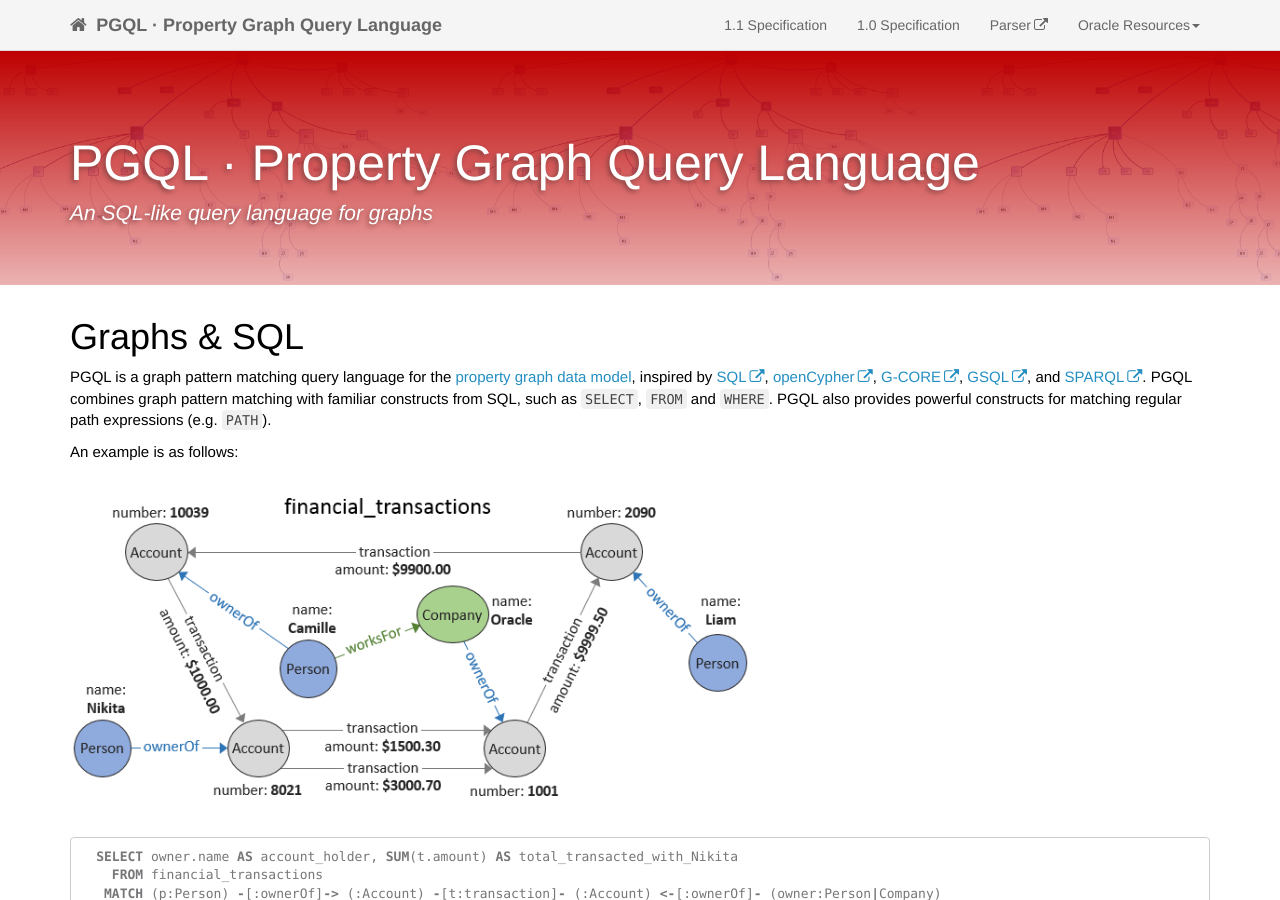
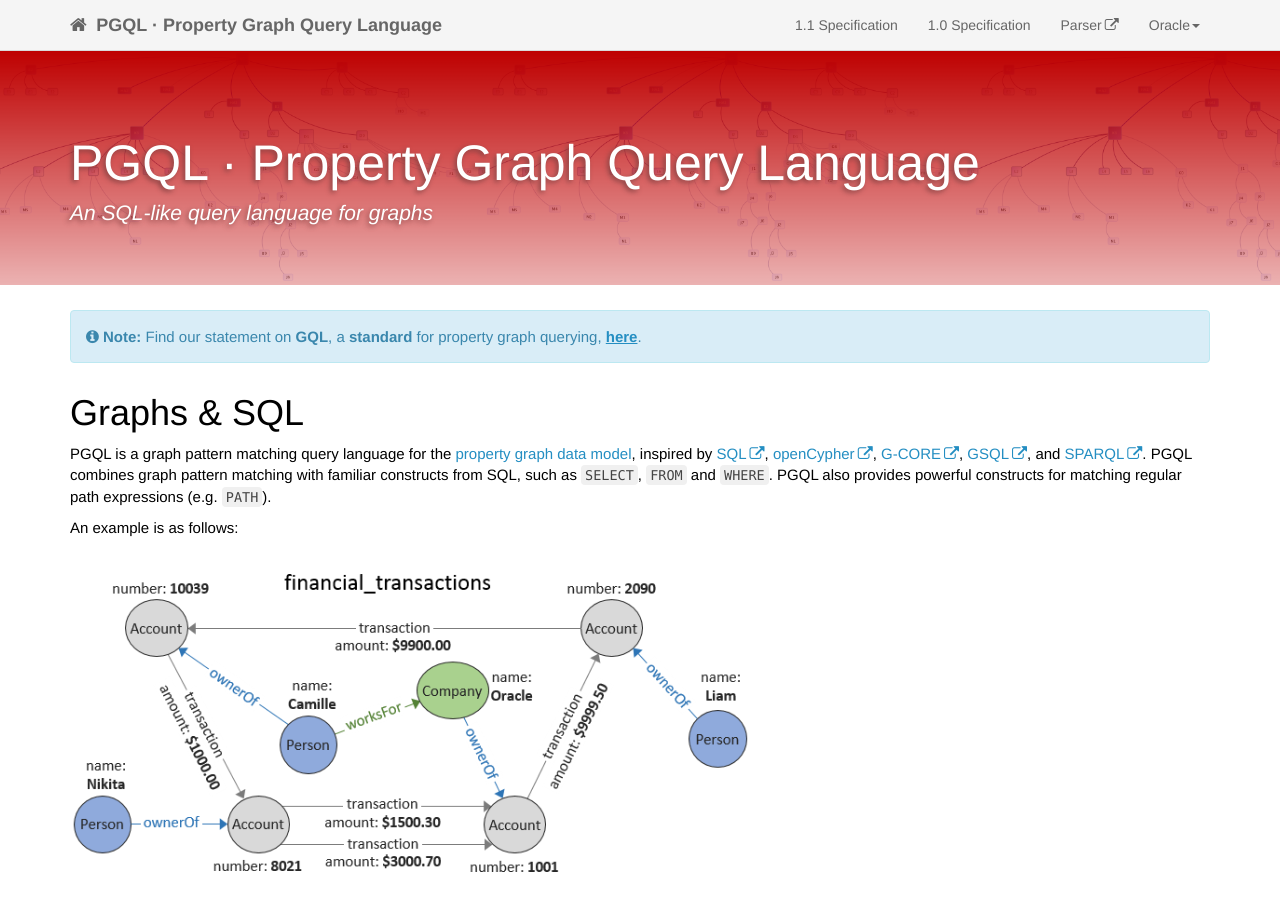
Before and after one commit to oracle/pgql-lang, a Jekyll site: the page built from index.md, in a window 1280 px wide and 900 px high. Built offline with Jekyll 4.4.1, drawn with Linux system fonts in a browser that asks for light colours; nearby versions of some CDN libraries; comment, search, counter and statistics services are not loaded.

Commit message:
GQL statement

```diff
--- a/_data/topnav.yml
+++ b/_data/topnav.yml
@@ -26,7 +26,7 @@ topnav:
 topnav_dropdowns:
 - title: Topnav dropdowns
   folders:
-    - title: Oracle Resources
+    - title: Oracle
       folderitems:
         - title: Oracle Spatial and Graph
           external_url: https://www.oracle.com/database/spatial/index.html
--- a/_layouts/default.html
+++ b/_layouts/default.html
@@ -79,7 +79,7 @@
 <div class="container">
   <div class="col-lg-12">&nbsp;</div>
 
-    {% if page.url contains 'index.html' %}
+    {% if page.url contains 'index.html' or page.url contains 'gql-statement.html' %}
       <!-- don't show the sidebar --!>
     {% else %}
 
@@ -92,7 +92,7 @@
     {% endif %}
     <!-- Content Column -->
 
-    {% if page.url contains 'index.html' %}
+    {% if page.url contains 'index.html' or page.url contains 'gql-statement.html' %}
     <div style="margin-top:-80px;"> <!-- make it span over the entire page and don't put too much white space on top -->
     {% else %}
     <div class="col-md-9">
--- a/index.md
+++ b/index.md
@@ -4,6 +4,9 @@ permalink: /index.html
 toc: false
 keywords: pgql property graph model query language database analytics oracle cypher opencypher sparql
 ---
+
+<br/><br/>
+{% include note.html content="Find our statement on __GQL__, a __standard__ for property graph querying, [__here__](gql-statement.html)." %}
 
 Graphs & SQL
 ====================================
@@ -125,4 +128,4 @@ Resources
  - __White Paper__
      - [White Paper](http://dl.acm.org/citation.cfm?id=2960421) ([pdf](http://event.cwi.nl/grades/2016/07-VanRest.pdf)) (_2016-06-24_)
  - __Standardization__
-     - See our [Statement on GQL](gql-statement/)
+     - See our [Statement on GQL](gql-statement.html)
```
Also changed, not shown: pages/gql-statement.md (added, +15 -0 lines).
